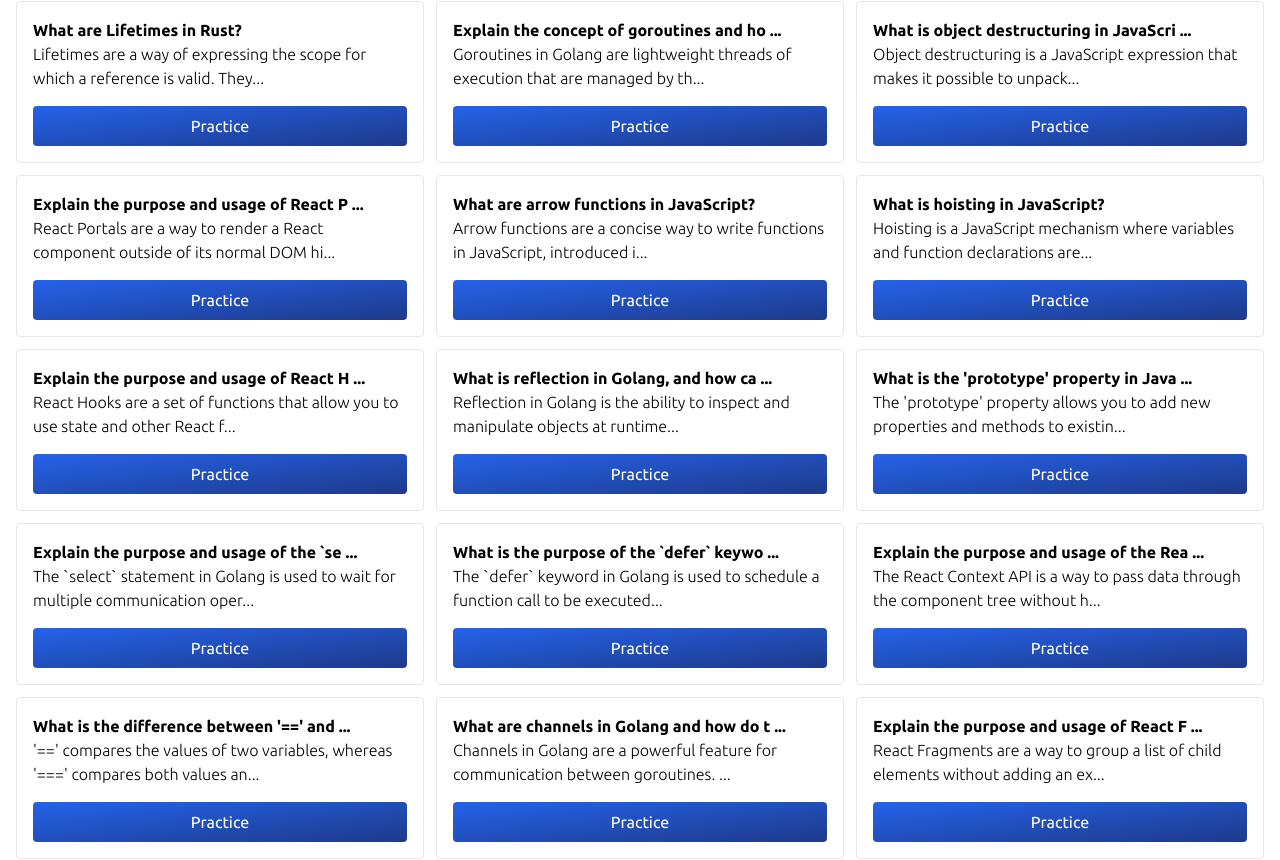
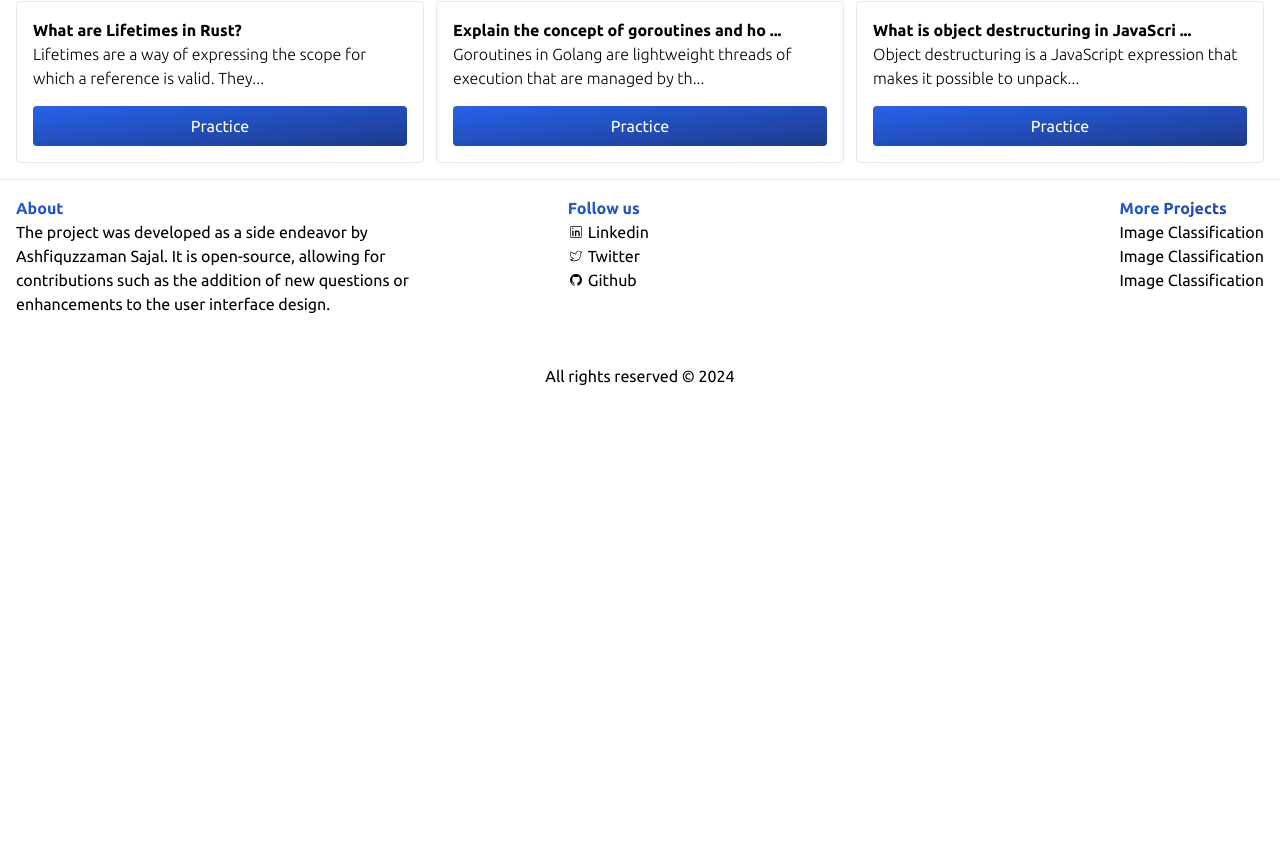
Before and after one commit to ashsajal1/js-practice-app, a React (Vite) app: page / in a window 1280 px wide. Shown: the part 1173-2033 px from the top of the page. After the commit the page ends 1577 px from the top, so only its background shows below. Built offline with nearby package versions, Linux system fonts and the light colour scheme.

Commit message:
render 15 question in home

```diff
--- a/src/pages/home.tsx
+++ b/src/pages/home.tsx
@@ -10,7 +10,7 @@ import CounterStat from "../components/partials/counter-stat";
 
 export default function Home() {
   const [topic, setTopic] = useState('all');
-  const concepts = useTypedSelector((state) => state.concept.concepts);
+  const concepts = useTypedSelector((state) => state.concept.concepts).slice(0,15);
   const navigate = useNavigate();
 
   const handleSearch = (e: ChangeEvent<HTMLFormElement>) => {
```
